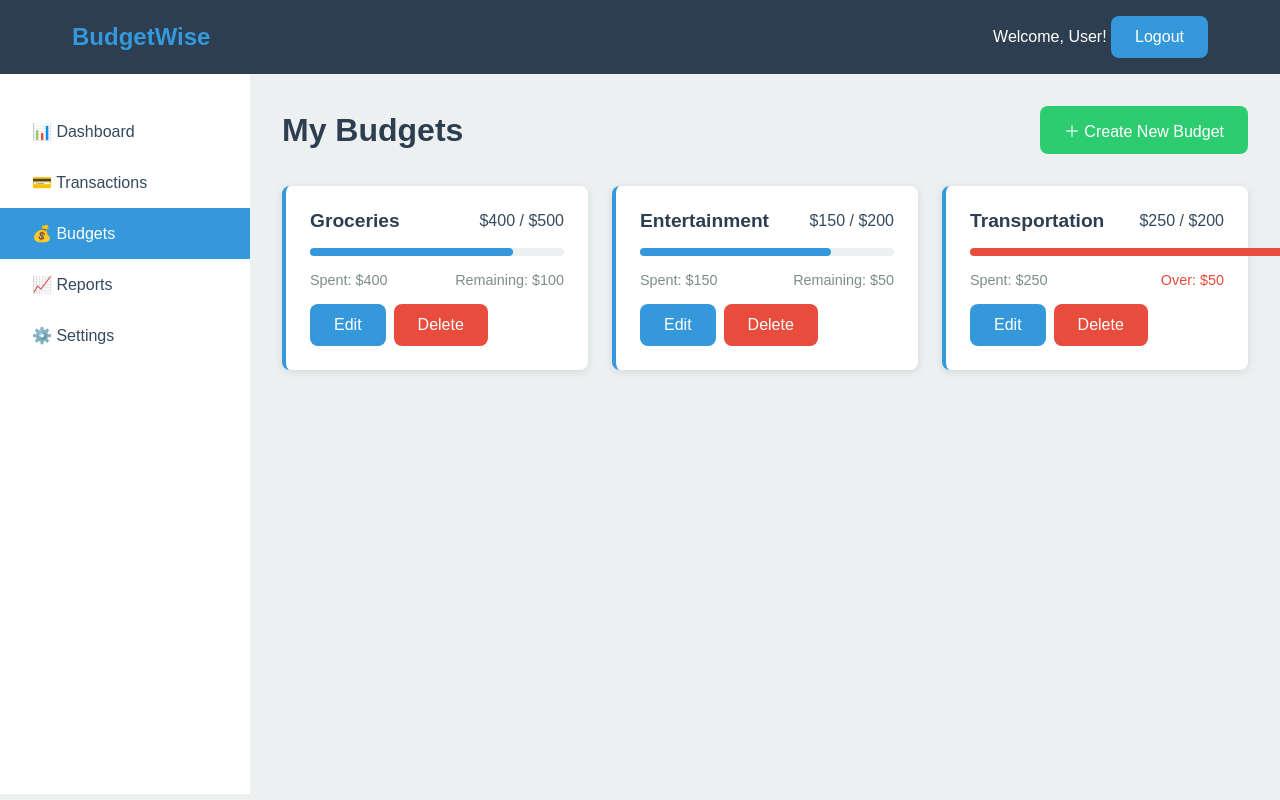
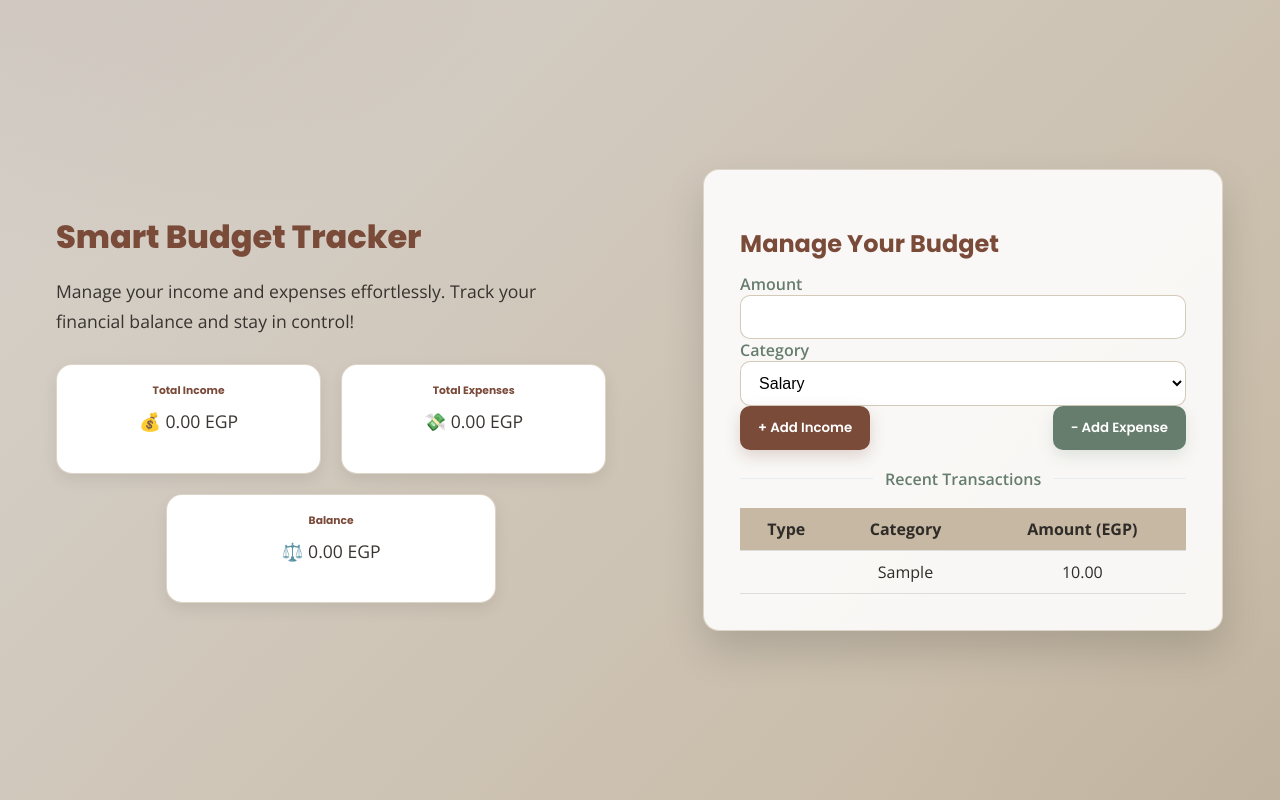
Before and after one commit to linaaelkhateeb/BudgetTracker, a PHP site: page /budgets.php in a window 1280 px wide. Run offline with PHP 8.4, Linux system fonts and the light colour scheme; tables that the repository leaves empty or names only in its code hold one stand-in row (values such as "Sample post").

Commit message:
newbudget

```diff
--- a/CSS/style1.css
+++ b/CSS/style1.css
@@ -1,148 +1,299 @@
-* {
-    margin: 0;
-    padding: 0;
-    box-sizing: border-box;
+/* Google Fonts */
+@import url("https://fonts.googleapis.com/css2?family=Open+Sans:wght@400;600;700&family=Poppins:wght@600;700;800&display=swap");
+
+/* Custom motion properties */
+@property --tx {
+  syntax: "<length>";
+  inherits: false;
+  initial-value: 0px;
+}
+@property --ty {
+  syntax: "<length>";
+  inherits: false;
+  initial-value: 0px;
+}
+@property --floatX {
+  syntax: "<length>";
+  inherits: false;
+  initial-value: 0px;
+}
+@property --floatY {
+  syntax: "<length>";
+  inherits: false;
+  initial-value: 0px;
+}
+@property --scale {
+  syntax: "<number>";
+  inherits: false;
+  initial-value: 1;
+}
+@property --introY {
+  syntax: "<length>";
+  inherits: false;
+  initial-value: 0px;
+}
+@property --introS {
+  syntax: "<number>";
+  inherits: false;
+  initial-value: 1;
+}
+@property --hoverY {
+  syntax: "<length>";
+  inherits: false;
+  initial-value: 0px;
+}
+@property --hoverS {
+  syntax: "<number>";
+  inherits: false;
+  initial-value: 1;
 }
 
-body {
-    font-family: Arial, sans-serif;
-    background-color: #ecf0f1;
-    color: #34495e;
+:root {
+  --primary: #7b4b3a;
+  --secondary: #c6b8a2;
+  --accent: #a16855;
+  --neutral-light: #d7d2cc;
+  --support-1: #667d6e;
+  --text: #2f2b28;
+  --radius: 16px;
+  --shadow: 0 12px 30px rgba(0, 0, 0, 0.08);
 }
 
-.header {
-    background-color: #2c3e50;
-    color: white;
-    padding: 1rem 0;
+/* Base */
+* {
+  box-sizing: border-box;
+}
+html,
+body {
+  height: 100%;
+}
+body {
+  font-family: "Open Sans", sans-serif;
+  color: var(--text);
+  background: radial-gradient(
+      1200px 600px at -10% -10%,
+      rgba(123, 75, 58, 0.1),
+      transparent 60%
+    ),
+    radial-gradient(
+      900px 700px at 110% 110%,
+      rgba(102, 125, 110, 0.1),
+      transparent 60%
+    ),
+    linear-gradient(135deg, var(--neutral-light), var(--secondary));
+  margin: 0;
+  opacity: 0;
+  transform: translateY(6px);
+  animation: fadeInBody 0.8s ease forwards;
 }
 
-.header-content {
-    max-width: 1200px;
-    margin: 0 auto;
-    display: flex;
-    justify-content: space-between;
-    align-items: center;
-    padding: 0 2rem;
+@keyframes fadeInBody {
+  to {
+    opacity: 1;
+    transform: translateY(0);
+  }
 }
 
-.logo {
-    font-size: 1.5rem;
-    color: #3498db;
-    text-decoration: none;
-    font-weight: bold;
+/* Typography */
+h1,
+h2,
+h3,
+h4,
+h5,
+h6,
+.btn {
+  font-family: "Poppins", sans-serif;
 }
 
-.app-container {
-    display: flex;
-    min-height: calc(100vh - 80px);
+/* Layout */
+.auth-wrap {
+  min-height: 100vh;
+  display: grid;
+  grid-template-columns: 1.05fr 1fr;
+  align-items: center;
+  gap: min(6vw, 48px);
+  padding: clamp(16px, 3vw, 32px);
+}
+@media (max-width: 992px) {
+  .auth-wrap {
+    grid-template-columns: 1fr;
+  }
 }
 
-.sidebar {
-    width: 250px;
-    background-color: white;
-    padding: 2rem 0;
+/* Left Hero */
+.auth-hero {
+  background: transparent;
+  padding: clamp(16px, 2vw, 24px);
+}
+.auth-hero h1 {
+  font-weight: 800;
+  color: var(--primary);
+  margin: clamp(12px, 1.6vw, 16px) 0;
+}
+.auth-hero p {
+  max-width: 60ch;
+  font-size: 1.1rem;
+  line-height: 1.7;
+  opacity: 0.95;
+  color: var(--text);
+  margin-top: 8px;
 }
 
-.sidebar-nav {
-    list-style: none;
+/* Hero cards */
+.hero-cards {
+  margin-top: 28px;
+  display: grid;
+  gap: 20px;
+  grid-template-columns: repeat(2, minmax(220px, 1fr));
+  justify-content: center;
+  position: relative;
+}
+.hero-card {
+  background: #fff;
+  border-radius: var(--radius);
+  border: 1px solid rgba(198, 184, 162, 0.6);
+  box-shadow: 0 6px 16px rgba(0, 0, 0, 0.08);
+  padding: 18px;
+  text-align: center;
+  transition: transform 0.3s ease, box-shadow 0.3s ease;
+}
+.hero-card:nth-child(3) {
+  grid-column: 1 / span 2;
+  justify-self: center;
+  width: 60%;
+}
+.hero-card:hover {
+  transform: translateY(-8px) scale(1.02);
+  box-shadow: 0 12px 28px rgba(0, 0, 0, 0.14);
+}
+.hero-card h6 {
+  font-weight: 700;
+  color: var(--primary);
+  margin: 0 0 6px;
 }
 
-.sidebar-nav a {
-    display: block;
-    padding: 1rem 2rem;
-    color: #34495e;
-    text-decoration: none;
+/* Right panel */
+.auth-panel {
+  display: grid;
+  place-items: center;
+}
+.auth-card {
+  width: min(520px, 94vw);
+  background: rgba(255, 255, 255, 0.88);
+  backdrop-filter: blur(6px);
+  border: 1px solid rgba(198, 184, 162, 0.55);
+  border-radius: var(--radius);
+  box-shadow: 0 20px 40px rgba(0, 0, 0, 0.15);
+  padding: clamp(24px, 3vw, 36px);
+  opacity: 0;
+  transform: translateY(12px);
+  animation: panelIn 0.8s ease 0.2s forwards;
+}
+@keyframes panelIn {
+  to {
+    opacity: 1;
+    transform: translateY(0);
+  }
+}
+.auth-card h2 {
+  font-weight: 700;
+  color: var(--primary);
+  margin-bottom: 0.75rem;
 }
 
-.sidebar-nav a:hover,
-.sidebar-nav a.active {
-    background-color: #3498db;
-    color: white;
+/* Form */
+.form-label {
+  font-weight: 600;
+  color: var(--support-1);
+}
+.form-control {
+  padding: 12px 14px;
+  border-radius: 10px;
+  border: 1px solid rgba(198, 184, 162, 0.75);
+  background: #fff;
+  transition: all 0.25s ease;
+  width: 100%;
+  font-size: 1rem;
+}
+.form-control:focus {
+  border-color: var(--accent);
+  box-shadow: 0 0 0 0.25rem rgba(161, 104, 85, 0.25);
+  transform: translateY(-2px);
 }
 
-.main-content {
-    flex: 1;
-    padding: 2rem;
+/* Buttons */
+.btns {
+  display: flex;
+  gap: 10px;
+  justify-content: space-between;
+}
+.btn {
+  font-weight: 600;
+  padding: 12px 18px;
+  border-radius: 10px;
+  border: none;
+  cursor: pointer;
+  transition: transform 0.25s ease, box-shadow 0.25s ease;
+}
+.btn-primary {
+  background: var(--primary);
+  color: #fff;
+  box-shadow: 0 6px 16px rgba(123, 75, 58, 0.22);
+}
+.btn-primary:hover {
+  transform: translateY(-3px);
+  box-shadow: 0 12px 28px rgba(123, 75, 58, 0.28);
+}
+.btn-success {
+  background: var(--support-1);
+  color: #fff;
+  box-shadow: 0 6px 16px rgba(102, 125, 110, 0.18);
+}
+.btn-success:hover {
+  transform: translateY(-3px);
+  box-shadow: 0 12px 28px rgba(102, 125, 110, 0.26);
 }
 
-.page-header {
-    display: flex;
-    justify-content: space-between;
-    align-items: center;
-    margin-bottom: 2rem;
+/* Divider */
+.divider {
+  display: flex;
+  align-items: center;
+  gap: 12px;
+  margin: 18px 0;
+  font-weight: 600;
+  color: var(--support-1);
+}
+.divider::before,
+.divider::after {
+  content: "";
+  height: 1px;
+  background: #e6edf3;
+  flex: 1;
 }
 
-.page-title {
-    color: #2c3e50;
-    font-size: 2rem;
+/* Table */
+.table {
+  width: 100%;
+  border-collapse: collapse;
+  margin-top: 10px;
+}
+.table th, .table td {
+  border-bottom: 1px solid #ddd;
+  padding: 10px;
+  text-align: center;
+}
+.table th {
+  background: var(--secondary);
+  color: var(--text);
+  font-weight: 700;
+}
+.table tr:hover {
+  background-color: rgba(198, 184, 162, 0.2);
+  transform: scale(1.01);
+  transition: all 0.25s ease;
 }
 
-.btn {
-    padding: 0.75rem 1.5rem;
-    border: none;
-    border-radius: 8px;
-    font-size: 1rem;
-    cursor: pointer;
-    text-decoration: none;
-    display: inline-flex;
-    align-items: center;
-    gap: 0.5rem;
+/* Animations for smooth motion */
+.hero-card, .auth-card, .btn {
+  transition: transform 0.3s ease, box-shadow 0.3s ease;
 }
-
-.btn-success {
-    background-color: #2ecc71;
-    color: white;
-}
-
-.budgets-grid {
-    display: grid;
-    grid-template-columns: repeat(auto-fill, minmax(300px, 1fr));
-    gap: 1.5rem;
-}
-
-.budget-card {
-    background: white;
-    border-radius: 8px;
-    padding: 1.5rem;
-    box-shadow: 0 2px 10px rgba(0,0,0,0.1);
-    border-left: 4px solid #3498db;
-}
-
-.budget-header {
-    display: flex;
-    justify-content: space-between;
-    align-items: center;
-    margin-bottom: 1rem;
-}
-
-.budget-category {
-    font-size: 1.2rem;
-    color: #2c3e50;
-}
-
-.progress-bar {
-    width: 100%;
-    height: 8px;
-    background-color: #ecf0f1;
-    border-radius: 4px;
-    margin: 1rem 0;
-}
-
-.progress-fill {
-    height: 100%;
-    background-color: #3498db;
-    border-radius: 4px;
-}
-
-.budget-details {
-    display: flex;
-    justify-content: space-between;
-    font-size: 0.9rem;
-    color: #7f8c8d;
-    margin-bottom: 1rem;
-}
-
-.budget-actions {
-    display: flex;
-    gap: 0.5rem;
-}
--- a/budgets.php
+++ b/budgets.php
@@ -1,112 +1,118 @@
+<?php
+// Connect to database
+$host = "localhost";
+$user = "root";
+$pass = "";
+$db = "budget_db"; // change to your DB name
+$conn = mysqli_connect($host, $user, $pass, $db);
+
+// Handle add income
+if (isset($_POST['add_income'])) {
+    $amount = $_POST['amount'];
+    $category = $_POST['category'];
+    $type = 'income';
+    $query = "INSERT INTO budget (amount, category, type) VALUES ('$amount', '$category', '$type')";
+    mysqli_query($conn, $query);
+}
+
+// Handle add expense
+if (isset($_POST['add_expense'])) {
+    $amount = $_POST['amount'];
+    $category = $_POST['category'];
+    $type = 'expense';
+    $query = "INSERT INTO budget (amount, category, type) VALUES ('$amount', '$category', '$type')";
+    mysqli_query($conn, $query);
+}
+
+// Totals
+$total_income = mysqli_fetch_assoc(mysqli_query($conn, "SELECT SUM(amount) AS total FROM budget WHERE type='income'"))['total'] ?? 0;
+$total_expense = mysqli_fetch_assoc(mysqli_query($conn, "SELECT SUM(amount) AS total FROM budget WHERE type='expense'"))['total'] ?? 0;
+$balance = $total_income - $total_expense;
+
+// Get all records
+$result = mysqli_query($conn, "SELECT * FROM budget ORDER BY id DESC");
+?>
+
 <!DOCTYPE html>
 <html lang="en">
 <head>
   <meta charset="UTF-8">
   <meta name="viewport" content="width=device-width, initial-scale=1.0">
-    <title>Budgets - BudgetWise</title>
-    <link rel="stylesheet" href="css/style1.css">
+  <title>My Budget</title>
+  <link rel="stylesheet" href="style1.css">
 </head>
 <body>
-    <!-- Header -->
-    <header class="header">
-        <div class="header-content">
-            <a href="#" class="logo">BudgetWise</a>
-            <div class="user-menu">
-                <span>Welcome, User!</span>
-                <button class="btn" style="background:#3498db; color:white;">Logout</button>
+  <div class="auth-wrap">
+    <!-- Left hero -->
+    <div class="auth-hero">
+      <h1>Smart Budget Tracker</h1>
+      <p>Manage your income and expenses effortlessly. Track your financial balance and stay in control!</p>
+      <div class="hero-cards">
+        <div class="hero-card">
+          <h6>Total Income</h6>
+          <p>💰 <?php echo number_format($total_income, 2); ?> EGP</p>
         </div>
+        <div class="hero-card">
+          <h6>Total Expenses</h6>
+          <p>💸 <?php echo number_format($total_expense, 2); ?> EGP</p>
         </div>
-    </header>
-
-    <!-- Main Layout -->
-    <div class="app-container">
-        <!-- Sidebar -->
-        <nav class="sidebar">
-            <ul class="sidebar-nav">
-                <li><a href="#">📊 Dashboard</a></li>
-                <li><a href="#">💳 Transactions</a></li>
-                <li><a href="#" class="active">💰 Budgets</a></li>
-                <li><a href="#">📈 Reports</a></li>
-                <li><a href="#">⚙️ Settings</a></li>
-            </ul>
-        </nav>
-
-        <!-- Main Content -->
-        <main class="main-content">
-            <!-- Page Header -->
-            <div class="page-header">
-                <h1 class="page-title">My Budgets</h1>
-                <button class="btn btn-success" onclick="openModal()">
-                    ＋ Create New Budget
-                </button>
+        <div class="hero-card">
+          <h6>Balance</h6>
+          <p>⚖️ <?php echo number_format($balance, 2); ?> EGP</p>
         </div>
-
-            <!-- Budgets Grid -->
-            <div class="budgets-grid">
-                <!-- Budget Card 1 -->
-                <div class="budget-card">
-                    <div class="budget-header">
-                        <h3 class="budget-category">Groceries</h3>
-                        <span class="budget-amount">$400 / $500</span>
-                    </div>
-                    <div class="progress-bar">
-                        <div class="progress-fill" style="width: 80%"></div>
-                    </div>
-                    <div class="budget-details">
-                        <span>Spent: $400</span>
-                        <span>Remaining: $100</span>
-                    </div>
-                    <div class="budget-actions">
-                        <button class="btn" style="background:#3498db; color:white;">Edit</button>
-                        <button class="btn" style="background:#e74c3c; color:white;">Delete</button>
       </div>
     </div>
 
-                <!-- Budget Card 2 -->
-                <div class="budget-card">
-                    <div class="budget-header">
-                        <h3 class="budget-category">Entertainment</h3>
-                        <span class="budget-amount">$150 / $200</span>
+    <!-- Right Panel -->
+    <div class="auth-panel">
+      <div class="auth-card">
+        <h2>Manage Your Budget</h2>
+
+        <form method="post">
+          <label class="form-label">Amount</label><br>
+          <input type="number" name="amount" class="form-control" required><br>
+
+          <label class="form-label">Category</label><br>
+          <select name="category" class="form-control" required>
+            <option value="Salary">Salary</option>
+            <option value="Groceries">Groceries</option>
+            <option value="Bills">Bills</option>
+            <option value="Transportation">Transportation</option>
+            <option value="Shopping">Shopping</option>
+            <option value="Other">Other</option>
+          </select><br>
+
+          <div class="btns">
+            <button type="submit" name="add_income" class="btn btn-primary">+ Add Income</button>
+            <button type="submit" name="add_expense" class="btn btn-success">− Add Expense</button>
           </div>
-                    <div class="progress-bar">
-                        <div class="progress-fill" style="width: 75%"></div>
+        </form>
+
+        <div class="divider"><span>Recent Transactions</span></div>
+        <table class="table">
+          <tr>
+            <th>Type</th>
+            <th>Category</th>
+            <th>Amount (EGP)</th>
+          </tr>
+          <?php while ($row = mysqli_fetch_assoc($result)): ?>
+          <tr>
+            <td><?php echo ucfirst($row['type']); ?></td>
+            <td><?php echo $row['category']; ?></td>
+            <td><?php echo number_format($row['amount'], 2); ?></td>
+          </tr>
+          <?php endwhile; ?>
+        </table>
       </div>
-                    <div class="budget-details">
-                        <span>Spent: $150</span>
-                        <span>Remaining: $50</span>
-                    </div>
-                    <div class="budget-actions">
-                        <button class="btn" style="background:#3498db; color:white;">Edit</button>
-                        <button class="btn" style="background:#e74c3c; color:white;">Delete</button>
     </div>
   </div>
 
-                <!-- Budget Card 3 -->
-                <div class="budget-card">
-                    <div class="budget-header">
-                        <h3 class="budget-category">Transportation</h3>
-                        <span class="budget-amount">$250 / $200</span>
-                    </div>
-                    <div class="progress-bar">
-                        <div class="progress-fill" style="width: 125%; background:#e74c3c"></div>
-                    </div>
-                    <div class="budget-details">
-                        <span>Spent: $250</span>
-                        <span style="color:#e74c3c">Over: $50</span>
-                    </div>
-                    <div class="budget-actions">
-                        <button class="btn" style="background:#3498db; color:white;">Edit</button>
-                        <button class="btn" style="background:#e74c3c; color:white;">Delete</button>
-                    </div>
-                </div>
-            </div>
-        </main>
-    </div>
-
+  <!-- Smooth page motion -->
   <script>
-        function openModal() {
-            alert('Create New Budget button clicked!');
-        }
+    document.addEventListener('DOMContentLoaded', () => {
+      document.body.style.opacity = '1';
+      document.body.style.transform = 'translateY(0)';
+    });
   </script>
 </body>
 </html>
```
Lines whose indentation alone changed are shown as unchanged.
